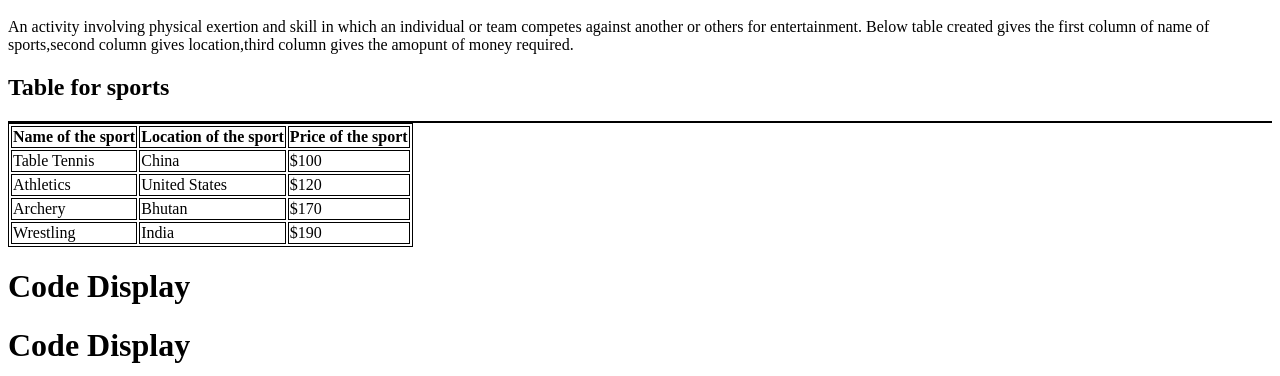
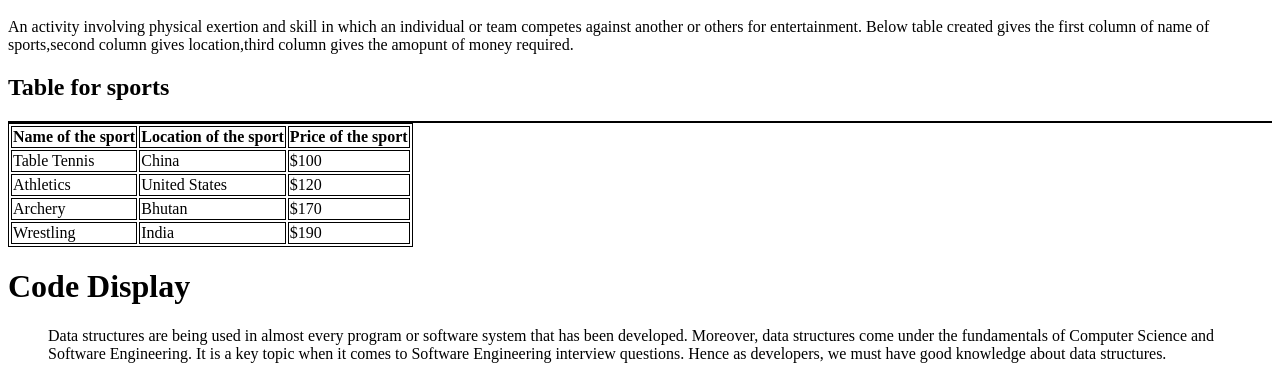
Before and after one commit to 44-563-Web-Apps-S22/webapps-s22-assignment-3-prudhvidhar18, a plain HTML site: page index.html in a window 1280 px wide. Shown: the part 564-940 px from the top of the page. Drawn offline with Linux system fonts and the light colour scheme.

Commit message:
dispaly of code

```diff
--- a/index.html
+++ b/index.html
@@ -86,7 +86,7 @@ table, th, td {
   </table>
   <h1>Code Display</h1>
 
-  <h1>Code Display</h1>
+
 
   <blockquote>Data structures are being used in almost every program or software system that has been developed.
   Moreover, data structures come under the fundamentals of Computer Science and Software Engineering.
```
